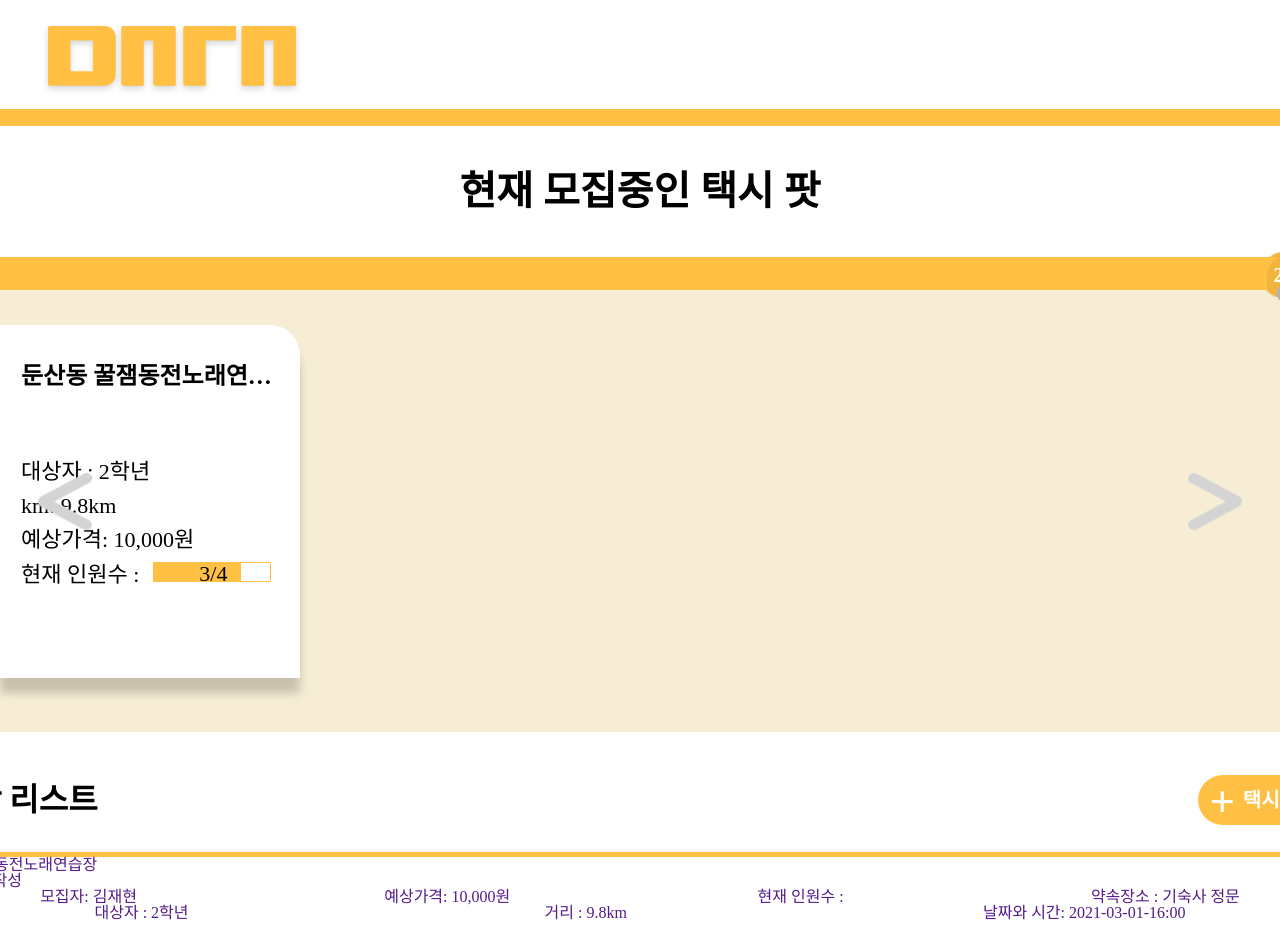
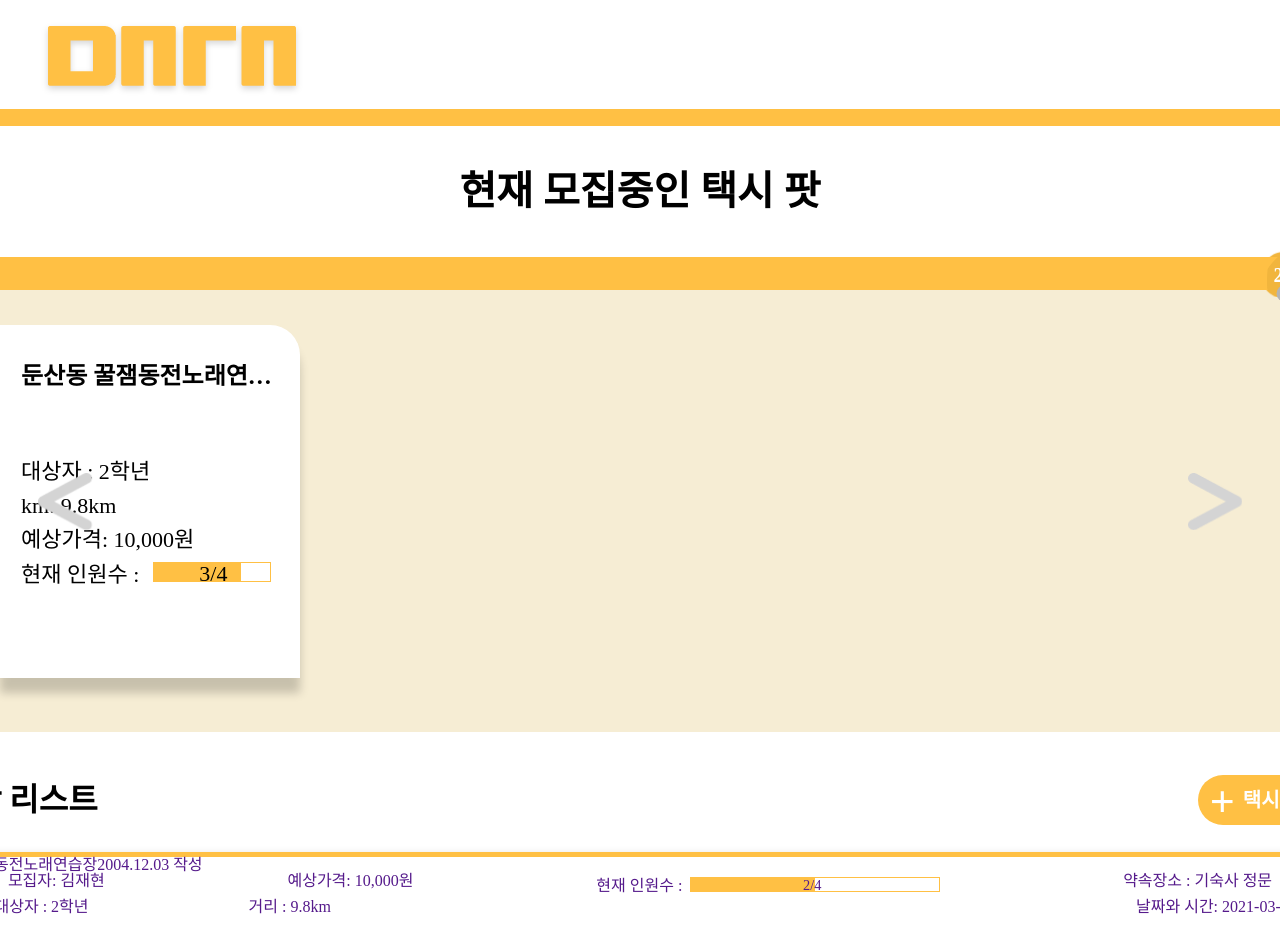
Before and after one commit to DamaTaxi/Client, a React (Create React App) app: page /taxi-pot in a window 1280 px wide. Shown: the top 952 px of the page. Built offline with nearby package versions, Linux system fonts and the light colour scheme; a web font is replaced by a local one.

Commit message:
[FEAT] <src/componets/TaxiPotlist> list html

```diff
--- a/src/components/TaxiPot/TaxiPotList/TaxiPotList.js
+++ b/src/components/TaxiPot/TaxiPotList/TaxiPotList.js
@@ -1,6 +1,7 @@
 import React from 'react';
 import * as S from './style';
 import { Link } from 'react-router-dom';
+import GraphContainer from '../../../templates/GraphContainer/GraphContainer';
 
 const TaxiPotList = () => {
   return (
@@ -27,7 +28,7 @@ const TaxiPotList = () => {
                   <S.FirstFloorWrapper>
                     <p>모집자: 김재현</p>
                     <p>예상가격: 10,000원</p>
-                    <p>현재 인원수 : </p>
+                    <GraphContainer reserve={2} all={4} width={250} left={45} height={15} />
                     <p>약속장소 : 기숙사 정문</p>
                   </S.FirstFloorWrapper>
                   <S.SecondFloorWrapper>
--- a/src/components/TaxiPot/TaxiPotList/style.js
+++ b/src/components/TaxiPot/TaxiPotList/style.js
@@ -66,6 +66,7 @@ export const TaxiPotList = styled.div`
   border: solid #ffc044 5px;
   box-shadow: 0 4px 10px rgba(0, 0, 0, 0.2);
   .list-title-wrapper {
+    display: flex;
   }
 `;
 
@@ -78,5 +79,16 @@ export const FirstFloorWrapper = styled.div`
 export const SecondFloorWrapper = styled.div`
   width: 100%;
   display: flex;
-  justify-content: space-around;
+  flex-direction: row;
+  position: relative;
+  p:first-child {
+    margin-left: 78px;
+  }
+  p:nth-child(2) {
+    margin-left: 160px;
+  }
+  p:nth-child(3) {
+    position: absolute;
+    right: 25px;
+  }
 `;
```
